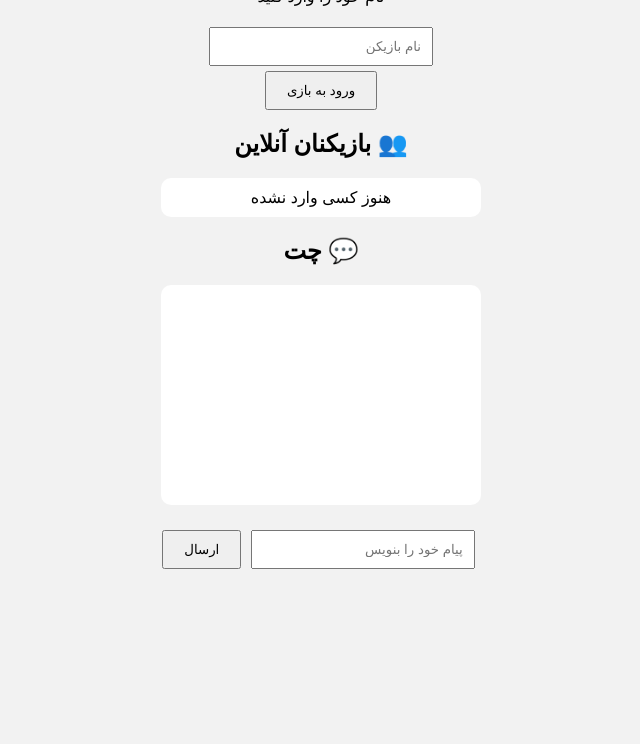
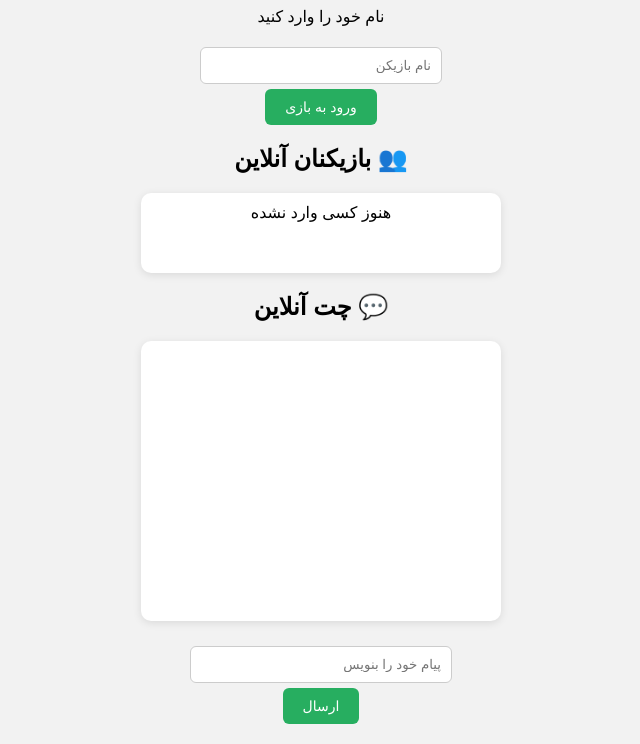
Before and after one commit to zahratavakoli66v-afk/snake-game, a website: page public/index.html in a window 1280 px wide. Shown: the part 94-838 px from the top of the page, without its empty margins (319-959 px from the left). Before the commit the page ends 800 px from the top, so only its background shows below. Drawn offline with nearby package versions, Linux system fonts and the light colour scheme; no server answers.

Commit message:
improve chat system

```diff
--- a/public/index.html
+++ b/public/index.html
@@ -6,40 +6,60 @@
 
   <style>
     body {
-      font-family: Arial;
+      font-family: Arial, sans-serif;
       text-align: center;
       direction: rtl;
       background: #f2f2f2;
+      margin: 0;
+      padding: 20px;
+    }
+
+    h1 {
+      color: #2c3e50;
     }
 
     input {
       padding: 10px;
       margin: 5px;
-      width: 200px;
+      width: 220px;
+      border: 1px solid #ccc;
+      border-radius: 6px;
     }
 
     button {
       padding: 10px 20px;
       cursor: pointer;
+      border: none;
+      border-radius: 6px;
+      background: #27ae60;
+      color: white;
+      font-size: 14px;
+    }
+
+    button:hover {
+      background: #219150;
     }
 
     #players {
       background: white;
-      width: 300px;
+      width: 340px;
       margin: 20px auto;
       padding: 10px;
       border-radius: 10px;
+      min-height: 60px;
+      box-shadow: 0 2px 8px rgba(0,0,0,0.1);
     }
 
     #messages {
       background: white;
-  width: 300px;
-  height: 200px;
+      width: 340px;
+      height: 260px;
       overflow-y: auto;
       margin: 20px auto;
       padding: 10px;
       text-align: right;
       border-radius: 10px;
+      box-shadow: 0 2px 8px rgba(0,0,0,0.1);
 
       display: flex;
       flex-direction: column;
@@ -47,14 +67,27 @@
       scroll-behavior: smooth;
     }
 
+    #messages p {
+      margin: 6px 0;
+      padding: 8px;
+      background: #f8f8f8;
+      border-radius: 6px;
+      word-wrap: break-word;
+    }
 
-#messages p {
-  margin: 5px;
-  padding: 5px;
-  border-bottom: 1px solid #ddd;
+    #messages b {
+      color: #2980b9;
+    }
+
+    .chat-box {
+      width: 340px;
+      margin: 0 auto;
+    }
+
+    .chat-box input {
+      width: 240px;
     }
   </style>
-
 </head>
 
 <body>
@@ -77,14 +110,14 @@
 </div>
 
 
-<h2>💬 چت</h2>
+<h2>💬 چت آنلاین</h2>
 
 <div id="messages"></div>
 
+<div class="chat-box">
   <input id="message" placeholder="پیام خود را بنویس">
-
   <button onclick="sendMessage()">ارسال</button>
-
+</div>
 
 
 <script src="/socket.io/socket.io.js"></script>
@@ -99,7 +132,7 @@ const socket = io();
 function joinGame(){
 
   const name =
-  document.getElementById('name').value.trim();
+  document.getElementById("name").value.trim();
 
 
   if(name === ''){
@@ -151,11 +184,11 @@ socket.on('playersList',(players)=>{
 
 
     const item =
-    document.createElement("p");
+    document.createElement('p');
 
 
     item.innerHTML =
-    "🐍 " + player;
+    '🐍 ' + player;
 
 
     box.appendChild(item);
@@ -170,7 +203,7 @@ socket.on('playersList',(players)=>{
 
 
 
-// ارسال پیام چت
+// ارسال پیام
 
 function sendMessage(){
 
@@ -204,7 +237,7 @@ function sendMessage(){
 
 
 
-// دریافت پیام چت
+// دریافت پیام
 
 socket.on('chatMessage',(data)=>{
 
@@ -215,15 +248,15 @@ socket.on('chatMessage',(data)=>{
 
 
   const message =
-  document.createElement("p");
+  document.createElement('p');
 
 
 
   message.innerHTML =
 
-  "<b>"
+  '<b>'
   + data.name
-  + ":</b> "
+  + ':</b> '
   + data.message;
 
 
@@ -245,6 +278,5 @@ socket.on('chatMessage',(data)=>{
 
 </script>
 
-
 </body>
 </html>
```
Lines whose indentation alone changed are shown as unchanged.
